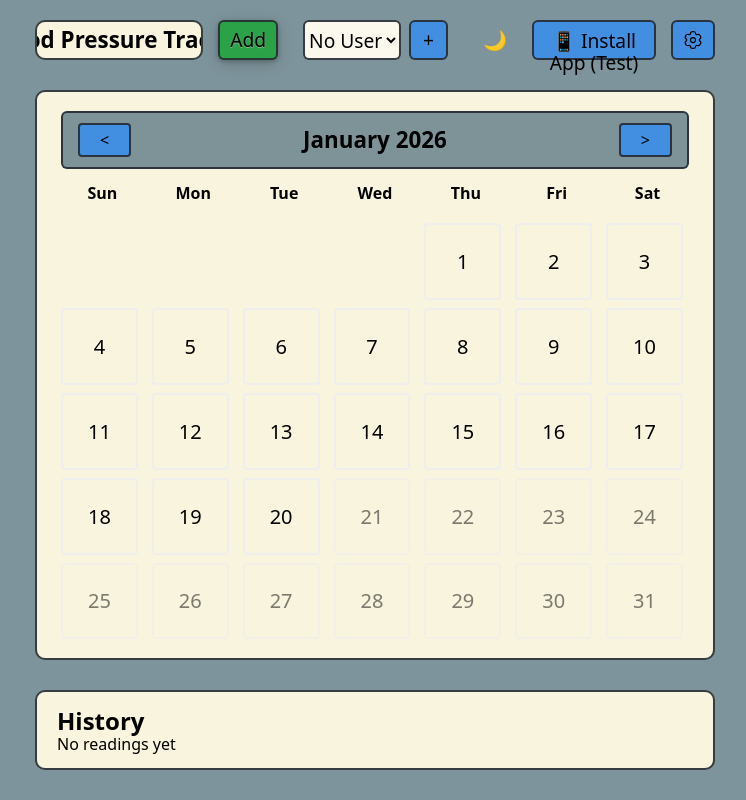
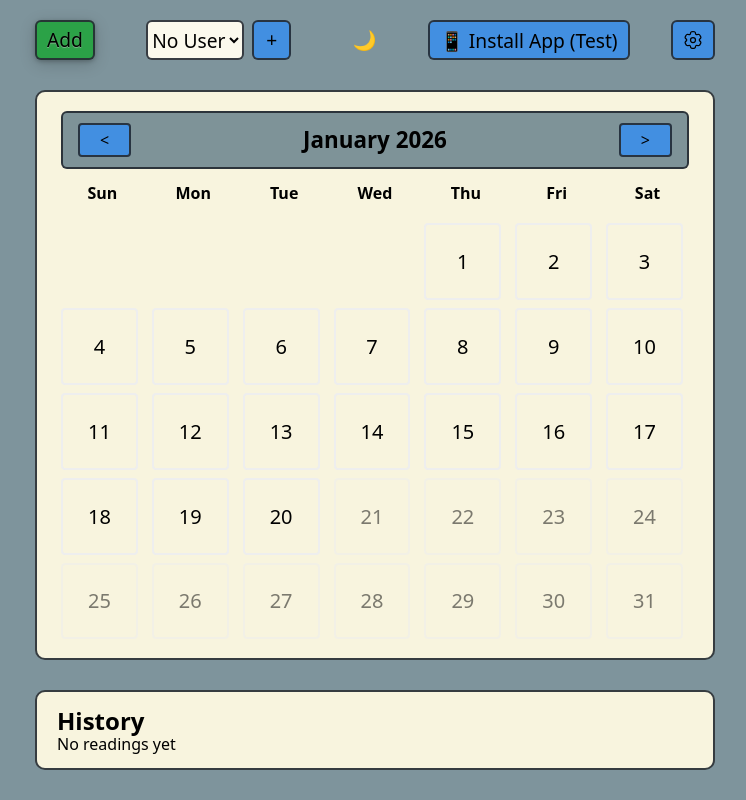
Before and after one commit to KristinnRoach/blood-pressure-tracker, a website built with Vite: page src/index.html in a window 1280 px wide. Shown: the whole page, without its empty margins (265-1011 px from the left). Built offline with nearby package versions, Linux system fonts and the light colour scheme.

Commit message:
delete app-title from header (top-bar)

```diff
--- a/src/index.html
+++ b/src/index.html
@@ -1,4 +1,4 @@
-<!DOCTYPE html>
+<!doctype html>
 <html>
   <head>
     <meta charset="UTF-8" />
@@ -35,8 +35,6 @@
   <body>
     <div class="content-wrapper">
       <div class="header">
-        <h1 id="app-title">Blood Pressure Tracker</h1>
-
         <button title="Add blood pressure / pulse reading" id="new-reading-btn">
           Add
         </button>
--- a/src/styles/main.css
+++ b/src/styles/main.css
@@ -67,16 +67,6 @@ h1 {
   display: flex;
   align-items: center;
   justify-content: center;
-}
-
-#app-title {
-  font-size: 1.2em;
-  font-weight: 800;
-  color: var(--text-primary);
-
-  white-space: nowrap;
-  overflow: hidden;
-  text-overflow: ellipsis;
 }
 
 .header button,
@@ -246,10 +236,6 @@ h1 {
   .header > * {
     font-size: 1.2rem;
     padding: var(--spacing-sm) var(--spacing-md);
-  }
-  #app-title {
-    font-size: 1.4rem;
-    font-weight: 600;
   }
 
   /* Calendar header adjustments */
@@ -1106,8 +1092,4 @@ button:hover {
     width: 95vw;
     min-width: 0;
   }
-
-  #app-title {
-    display: none;
-  }
 }
```
